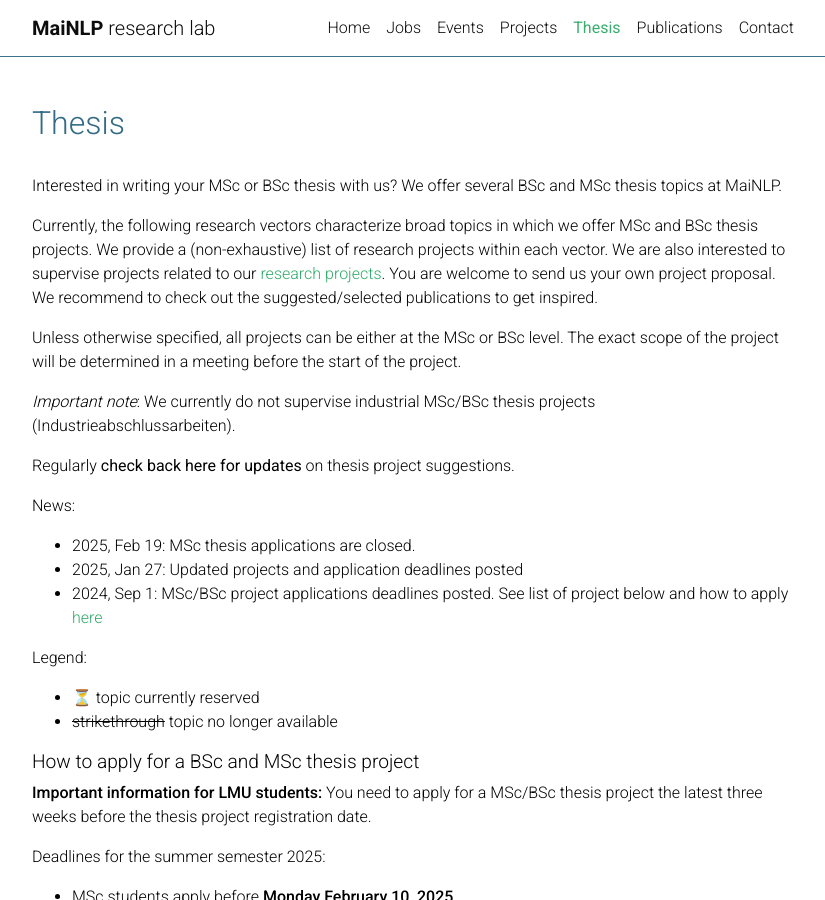
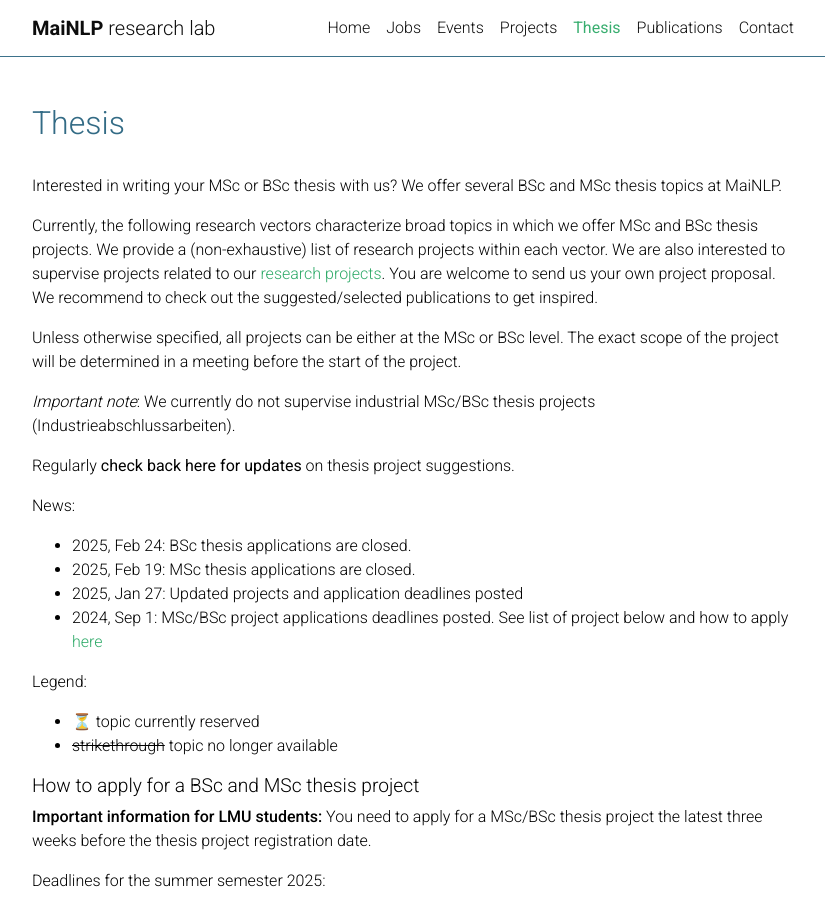
Before and after one commit to mainlp/mainlp.github.io, a Jekyll site: the page built from _pages/thesis.md, in a window 1280 px wide and 900 px high. Shown: the whole window, without its empty margins (223-1048 px from the left). Built offline with Jekyll 4.4.1, drawn with Linux system fonts in a browser that asks for light colours; emoji names are drawn with the system emoji font; comment, search, counter and statistics services are not loaded; a style sheet for code colours, icons or effects is not loaded.

Commit message:
Update thesis.md

```diff
--- a/_pages/thesis.md
+++ b/_pages/thesis.md
@@ -21,6 +21,7 @@ News:
 
 <!-- - 2024, Feb 26: Thank you all for your interest! We are closed for further thesis applications for the upcoming summer semester  -->
 
+- 2025, Feb 24: BSc thesis applications are closed.
 - 2025, Feb 19: MSc thesis applications are closed.
 - 2025, Jan 27: Updated projects and application deadlines posted
 - 2024, Sep 1: MSc/BSc project applications deadlines posted. See list of project below and how to apply <a href="#howtoapply">here</a>
```
